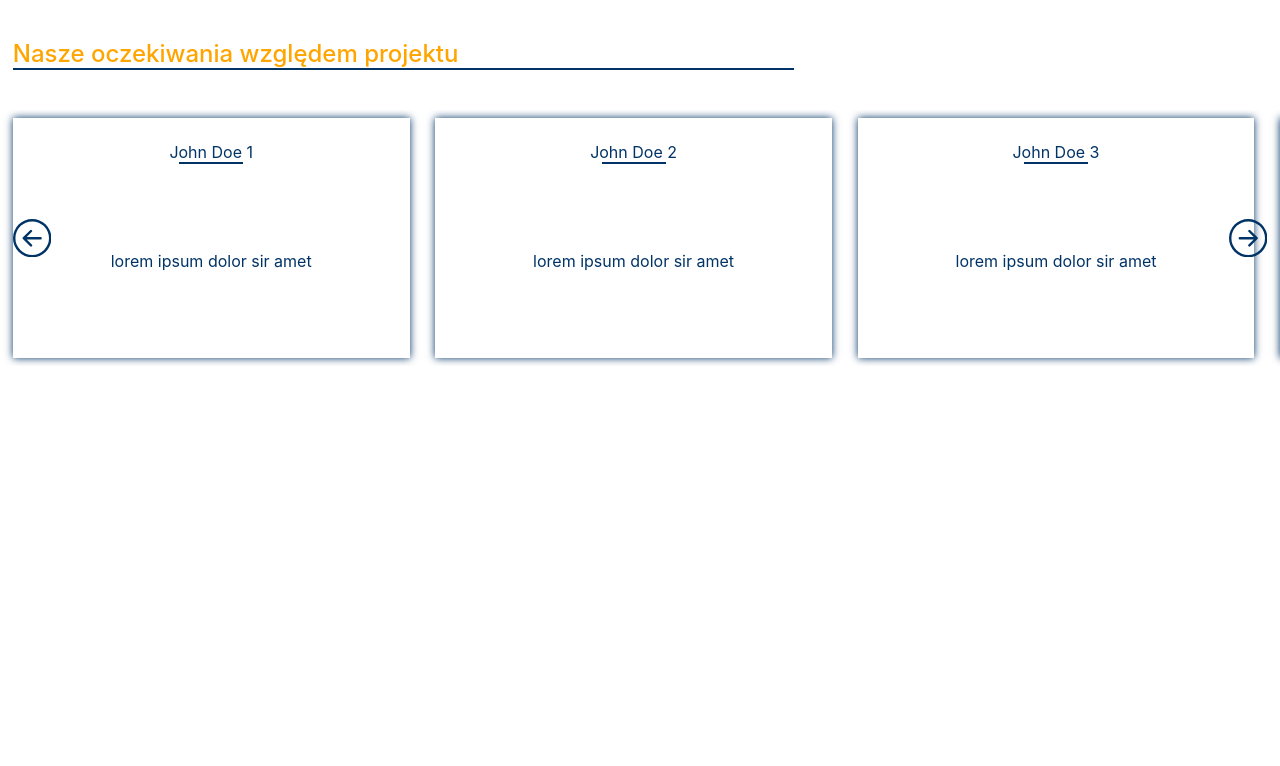
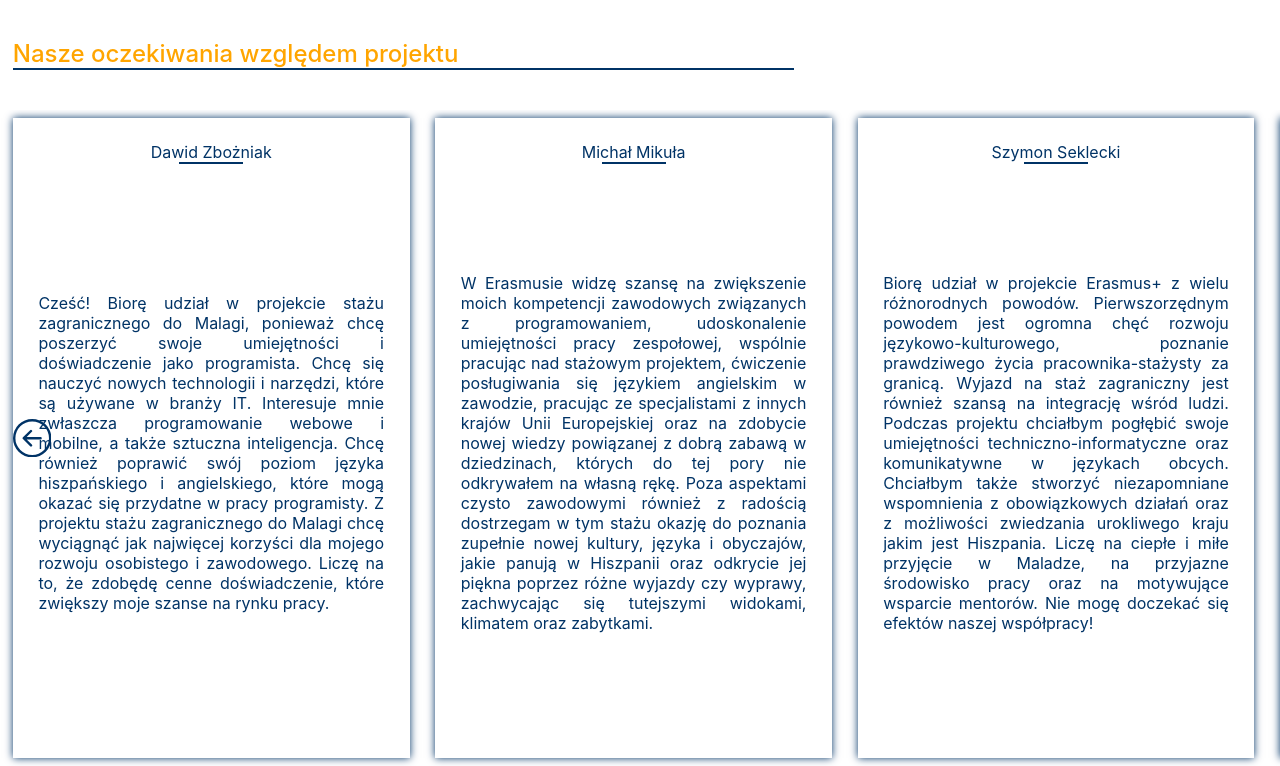
Before and after one commit to Erasmus2024/Strona-Erasmus-2024, a React (Create React App) app: page / in a window 1280 px wide. Shown: the part 1808-2574 px from the top of the page. Before the commit the page ends 2174 px from the top, so only its background shows below. Built offline with nearby package versions, Linux system fonts and the light colour scheme.

Commit message:
Populate json, minor ui tweaks

```diff
--- a/src/Components/ComponentsStyles/Expectation.scss
+++ b/src/Components/ComponentsStyles/Expectation.scss
@@ -1,11 +1,12 @@
 .expectation {
     width: 31vw;
-    height: 30vh;
+    height: 80vh;
     margin: 0 1vw;
     display: flex;
     flex-flow: column nowrap;
     align-items: center;
     justify-content: space-around;
+    padding: 2vh 2vw;
     padding-top: 3vh;
     box-shadow: 0px 0px 8px #003366;
 
@@ -42,6 +43,14 @@
             text-align: justify;
             text-justify: inter-word;
             color: #003366;
+
+            @media (max-width: 1000px) {
+                font-size: 12px;
+            }
+
+            @media (max-width: 600px) {
+                font-size: 10px;
+            }
         }
     }
 }
--- a/src/Expectations.json
+++ b/src/Expectations.json
@@ -1,42 +1,62 @@
 [
         {
-            "author": "John Doe 1",
-            "content": "lorem ipsum dolor sir amet"
+            "author": "Dawid Zbożniak",
+            "occupation":"technik programista",
+            "content": "Cześć! Biorę udział w projekcie stażu zagranicznego do Malagi, ponieważ chcę poszerzyć swoje umiejętności i doświadczenie jako programista. Chcę się nauczyć nowych technologii i narzędzi, które są używane w branży IT. Interesuje mnie zwłaszcza programowanie webowe i mobilne, a także sztuczna inteligencja. Chcę również poprawić swój poziom języka hiszpańskiego i angielskiego, które mogą okazać się przydatne w pracy programisty. Z projektu stażu zagranicznego do Malagi chcę wyciągnąć jak najwięcej korzyści dla mojego rozwoju osobistego i zawodowego. Liczę na to, że zdobędę cenne doświadczenie, które zwiększy moje szanse na rynku pracy."
         },
         {
-            "author": "John Doe 2",
-            "content": "lorem ipsum dolor sir amet"
+            "author": "Michał Mikuła",
+            "occupation":"technik programista",
+            "content": "W Erasmusie widzę szansę na zwiększenie moich kompetencji zawodowych związanych z programowaniem, udoskonalenie umiejętności pracy zespołowej, wspólnie pracując nad stażowym projektem, ćwiczenie posługiwania się językiem angielskim w zawodzie, pracując ze specjalistami z innych krajów Unii Europejskiej oraz na zdobycie nowej wiedzy powiązanej z dobrą zabawą w dziedzinach, których do tej pory nie odkrywałem na własną rękę. Poza aspektami czysto zawodowymi również z radością dostrzegam w tym stażu okazję do poznania zupełnie nowej kultury, języka i obyczajów, jakie panują w Hiszpanii oraz odkrycie jej piękna poprzez różne wyjazdy czy wyprawy, zachwycając się tutejszymi widokami, klimatem oraz zabytkami."
         },
         {
-            "author": "John Doe 3",
-            "content": "lorem ipsum dolor sir amet"
+            "author": "Szymon Seklecki",
+            "occupation":"technik informatyk",
+            "content": "Biorę udział w projekcie Erasmus+ z wielu różnorodnych powodów. Pierwszorzędnym powodem jest ogromna chęć rozwoju językowo-kulturowego, poznanie prawdziwego życia pracownika-stażysty za granicą. Wyjazd na staż zagraniczny jest również szansą na integrację wśród ludzi. Podczas projektu chciałbym pogłębić swoje umiejętności techniczno-informatyczne oraz komunikatywne w językach obcych. Chciałbym także stworzyć niezapomniane wspomnienia z obowiązkowych działań oraz z możliwości zwiedzania urokliwego kraju jakim jest Hiszpania. Liczę na ciepłe i miłe przyjęcie w Maladze, na przyjazne środowisko pracy oraz na motywujące wsparcie mentorów. Nie mogę doczekać się efektów naszej współpracy! "
         },
         {
-            "author": "John Doe 4",
-            "content": "lorem ipsum dolor sir amet"
+            "author": "Jakub Wróbel",
+            "occupation":"technik elektronik",
+            "content": "Biorę udział w tym projekcie, ponieważ chcę rozwinąć swoje praktyczne umiejętności, umiejętności językowe, głównie w zakresie języka hiszpańskiego, oraz lepiej poznać kulturę Hiszpanii. Chciałbym poszerzyć swoje horyzonty związane z tematyką zawodową projektu, rozwinąć się interpersonalnie jak i również poznać trochę Malagi i okolic. Liczę na miłe spędzenie czasu biorąc udział w tym projekcie, zawarcie nowych kontaktów, które mogą w przyszłości otworzyć mi drogę do pracy w środowisku międzynarodowym. Jestem dumny i bardzo się cieszę, że mogę brać udział w tym projekcie."
         },
         {
-            "author": "John Doe 5",
-            "content": "lorem ipsum dolor sir amet"
+            "author": "Marcin Mikuła",
+            "occupation":"technik programista",
+            "content": "Staż zawodowy w ramach projektu Erasmus to mój pierwszy wyjazd za granicę w celach innych niż rekreacyjne i pierwszy wyjazd do Hiszpanii. Mam nadzieję, że staż pozwoli mi na zgłębienie hiszpańskiej kultury i poznanie nowych ludzi. Liczę też na to, że staż pozwoli mi na odkrycie zasad panujących w pracy jako progamista i zdobycie cennego doświadczenia zawodowego na przyszłość."
         },
         {
-            "author": "John Doe 6",
-            "content": "lorem ipsum dolor sir amet"
+            "author": "Jan Tokarz",
+            "occupation":"technik programista",
+            "content": "Od projektu oczekuję w szczególności dania możliwości pozyskania wiedzy w zakresie zagadnień zawartych w programie stażu, czyli w tym przypadku podstaw tworzenia gier z użyciem silnika Unreal Engine oraz projektowania modeli 3D. Mam również nadzieję, że projekt pozwoli nam na lepsze poznanie tamtejszej kultury poprzez różne aktywności kulturalne, a także przybliży nam realia pracy w naszym zawodzie oraz da nam możliwość wypracowania własnego trybu pracy i rozwinięcia zdolności komunikacyjnych przy pracy w zagranicznej firmie. Z projektu poza wiedzą chciałbym wynieść dużo pozytywnych doświadczeń i mam nadzieję, że do ich pozyskiwania będą utworzone odpowiednie warunki oraz zachowany zostanie odpowiedni komfort życia i pracy."
         },
         {
-            "author": "John Doe 7",
-            "content": "lorem ipsum dolor sir amet"
+            "author": "Karolina Jaromin",
+            "occupation":"technik programista",
+            "content": "Biorę udział w projekcie erasmus+ ze względu na możliwość poznania nowej, ciekawej kultury oraz ludzi. Chciałabym rozwinąć swoje umiejętności w zakresie programowania obiektowego. Myślę, że dzięki temu projektowi uzyskam wiele korzyści - nowe znajomości, nowe umiejętności oraz ciekawe doświadczenia. Liczę na to, że podczas projektu nie będę się nudzić, zwiedzę wiele ciekawych miejsc oraz poznam wiele ciekawych osób, a z kolegami i koleżankami, którzy biorą w projekcie udział razem ze mną zacieśnię więzi."
         },
         {
-            "author": "John Doe 8",
-            "content": "lorem ipsum dolor sir amet"
+            "author": "Filip Flak",
+            "occupation":"technik programista",
+            "content": "Na stażu Erasmus+ mam nadzieję na głębsze poznanie sektora IT i osób w nim pracujących, które posiadają specjalistyczną wiedzę na temat technologii i aktualnych trendów na rynku pracy. W tym czasie pragnę udoskonalić moje umiejętności programistyczne, pracy w zespole jak również poznać Hiszpanię i jej kulturę, a także poszerzyć moje zainteresowania związane z informatyką i nie tylko. Wierzę że dzięki temu zdołam poszerzyć swoje kompetencję by w przyszłości być jak najlepiej przygotowanym do wejścia na stawiający coraz to inne wyzwania, dynamiczny rynek pracy oraz spełniać swoje marzenia i cele."
         },
         {
-            "author": "John Doe 9",
-            "content": "lorem ipsum dolor sir amet"
+            "author": "Dawid Trzcionka",
+            "occupation":"technik programista",
+            "content": "Oczekuję, że staż zagraniczny ERASMUS w Maladze w Hiszpanii znacząco rozwinie moje umiejętności programistyczne dzięki intensywnym kursom. Mam nadzieję na zdobycie praktycznej wiedzy, która będzie fundamentem do dalszego rozwoju w branży IT. Chcę również zanurzyć się w kulturze hiszpańskiej, poprawić znajomość języka hiszpańskiego, nawiązać międzynarodowe kontakty, które mogą okazać się cenne w przyszłej karierze. Liczę na wymianę doświadczeń z innymi uczestnikami programu, co pozwoli mi na szerzenie horyzontów myślenia i spojrzenie na programowanie z różnych perspektyw. Staż ten widzę jako szansę na rozwój osobisty i zawodowy w międzynarodowym środowisku."
         },
         {
-            "author": "John Doe 10",
-            "content": "lorem ipsum dolor sir amet"
+            "author": "Piotr Jakóbczyk",
+            "occupation":"technik programista",
+            "content": "Dla mnie Erasmus+ jest przede wszystkim okazją do wczucia się w miejscowy klimat, do takiego życia, jakie wiódłby Hiszpan, do zobaczenia tamtej perspektywy taką jaka jest naprawdę, bez szczelnie nałożonych różowych okularów turyzmu. Dzięki temu, że projekt ten jest bliższy wyjazdowi zarobkowemu niż wakacyjnemu, będę mógł ulec pełnej immersji - od korzystania z komunikacji miejskiej aby się dostać do miejsca pracy, aż po samodzielne odkrywanie miasta, co z pewnością zamierzam w wolnym czasie robić."
+        },
+        {
+            "author": "Wojciech Wyrwas",
+            "occupation":"technik informatyk",
+            "content": "Erasmus z pewnością będzie dla nas szansą na zdobycie wiedzy z zakresu rzeczy, których obecnie nie mielibyśmy opcji doświadczyć. Umiejętności pracy w szerszej grupie i praktycznego korzystania z języka innego niż ojczysty nie są wystarczająco rozwijane w szkołach, gdzie są ograniczane do kilku prezentacji i nauki języków obcych tylko w zakresie opisanym w programie nauczania. Moje oczekiwania wobec projektu zawierają więc między innymi nadzieję, że w czasie naszego pobytu w Maladze posiąziemy praktyczną wiedzę, którą będziemy mogli wykorzystać w przyszłym zatrudnieniu i współpracy z osobami z zagranicy."
+        },
+        {
+            "author": "Marta Biała",
+            "occupation":"technik programista",
+            "content": "Biorę udział w tym projekcie, ponieważ lubię się rozwijać i uważam, że rozwój osobisty to jedna z najważniejszych wartości, w którą możemy inwestować. Podczas tego projektu chciałabym rozwinąć swoje umiejętności programistyczne oraz poznać nowe technologie, w których nie miałam jeszcze okazji pracować. Mam nadzieję, że umożliwi mi to korzystanie z nich w przyszłości oraz dalszy rozwój. Bardzo lubię też podróżować, poznawać nowych ludzi i zbierać nowe doświadczenia i pokonywać nowe wyzwania, więc bardzo się cieszę, że mogę brać w tym udział."
         }
 ]
--- a/src/Pages/MainPage.tsx
+++ b/src/Pages/MainPage.tsx
@@ -1,4 +1,4 @@
-import React, { MutableRefObject, Ref, useRef } from 'react';
+import React, { Dispatch, Ref, SetStateAction, useRef, useState } from 'react';
 import './PageStyles/MainPage.scss';
 import Connection from "../images/connection.jpg";
 import MalagaLandscape from "../images/malaga-landscape.webp";
@@ -10,23 +10,22 @@ import Expectation from '../Components/Expectation';
 const MainPage: React.FC = () => {
 
   const expectationsListRef: Ref<HTMLDivElement> = useRef(null);
-  const expectationsListLeft: MutableRefObject<number> = useRef(0);
+  const [expectationsListLeft, setExpectationsListLeft]: [number, Dispatch<SetStateAction<number>>] = useState(0);
 
   const MoveLeft: () => void = () => {
-    if(expectationsListLeft.current > ((Expectations.length - 3) * 33)*-1){
+    if(expectationsListLeft > ((Expectations.length - 3) * 33)*-1){
     if(expectationsListRef.current){
-        expectationsListLeft.current = expectationsListLeft.current - 33;
-        expectationsListRef.current.style.left = expectationsListLeft.current + "vw";
+        expectationsListRef.current.style.left = (expectationsListLeft - 33) + "vw";
+        setExpectationsListLeft(expectationsListLeft - 33);
     }
     }
-    console.log(expectationsListLeft.current);
   }
 
   const MoveRight: () => void = () => {
-    if(expectationsListLeft.current === 0) return;
+    if(expectationsListLeft === 0) return;
     if(expectationsListRef.current){
-        expectationsListLeft.current = expectationsListLeft.current + 33;
-        expectationsListRef.current.style.left = expectationsListLeft.current + "vw";
+        expectationsListRef.current.style.left = (expectationsListLeft + 33) + "vw";
+        setExpectationsListLeft(expectationsListLeft + 33);
     }
   }
 
@@ -107,10 +106,10 @@ Poprzez wspólne projekty i inicjatywy, Erasmus+ 2024 ma na celu budowanie trwa
           </span>
           <div className="description-content">
             <div className='expectations-control'>
-<svg className='left-arrow' xmlns="http://www.w3.org/2000/svg" viewBox="0 0 16 16" onClick={MoveLeft}>
+<svg className='left-arrow' xmlns="http://www.w3.org/2000/svg" viewBox="0 0 16 16" onClick={MoveLeft} style={{visibility: expectationsListLeft > ((Expectations.length - 3) * 33)*-1 ? "visible" : "hidden"}}>
   <path fill-rule="evenodd" d="M1 8a7 7 0 1 0 14 0A7 7 0 0 0 1 8m15 0A8 8 0 1 1 0 8a8 8 0 0 1 16 0m-4.5-.5a.5.5 0 0 1 0 1H5.707l2.147 2.146a.5.5 0 0 1-.708.708l-3-3a.5.5 0 0 1 0-.708l3-3a.5.5 0 1 1 .708.708L5.707 7.5z"/>
 </svg>
-<svg className='right-arrow' xmlns="http://www.w3.org/2000/svg" viewBox="0 0 16 16" onClick={MoveRight}>
+<svg className='right-arrow' xmlns="http://www.w3.org/2000/svg" viewBox="0 0 16 16" onClick={MoveRight} style={{visibility: expectationsListLeft !== 0 ? "visible" : "hidden"}}>
   <path fill-rule="evenodd" d="M1 8a7 7 0 1 0 14 0A7 7 0 0 0 1 8m15 0A8 8 0 1 1 0 8a8 8 0 0 1 16 0M4.5 7.5a.5.5 0 0 0 0 1h5.793l-2.147 2.146a.5.5 0 0 0 .708.708l3-3a.5.5 0 0 0 0-.708l-3-3a.5.5 0 1 0-.708.708L10.293 7.5z"/>
 </svg>
             </div>
```
